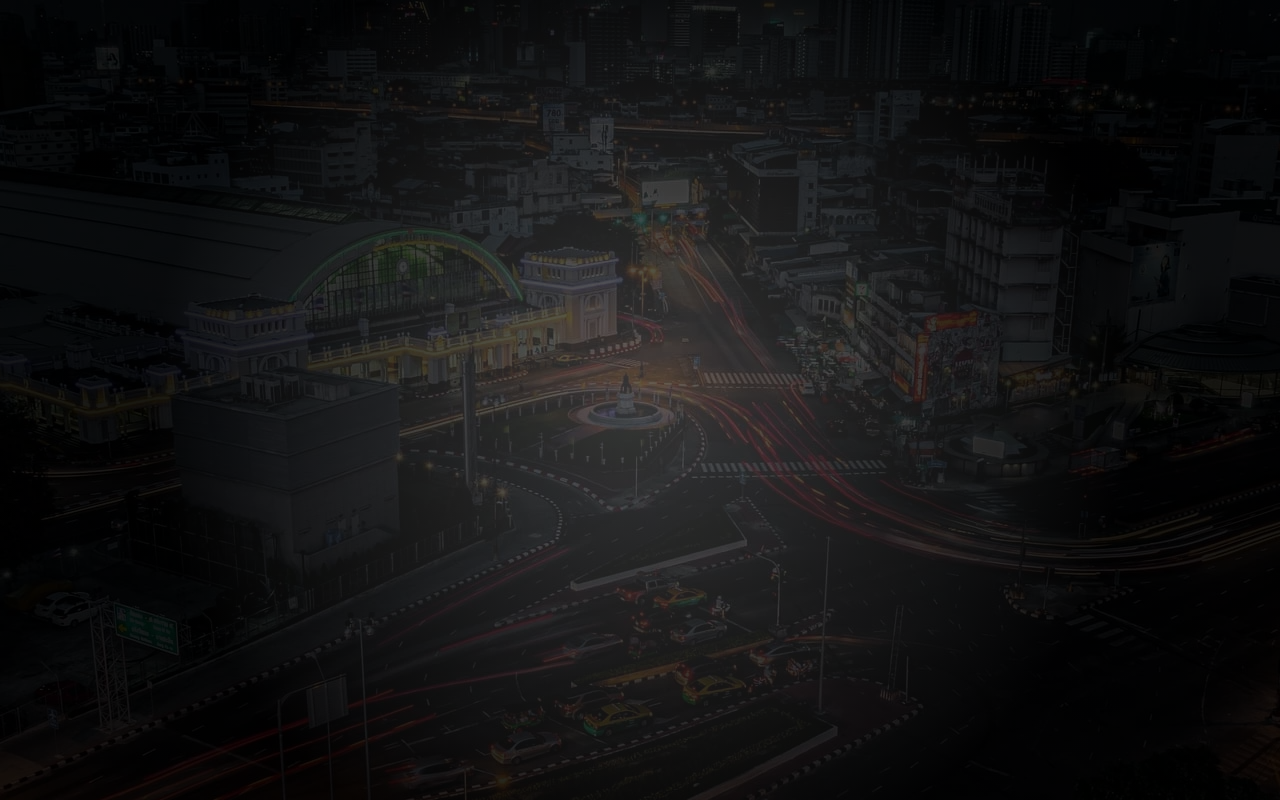
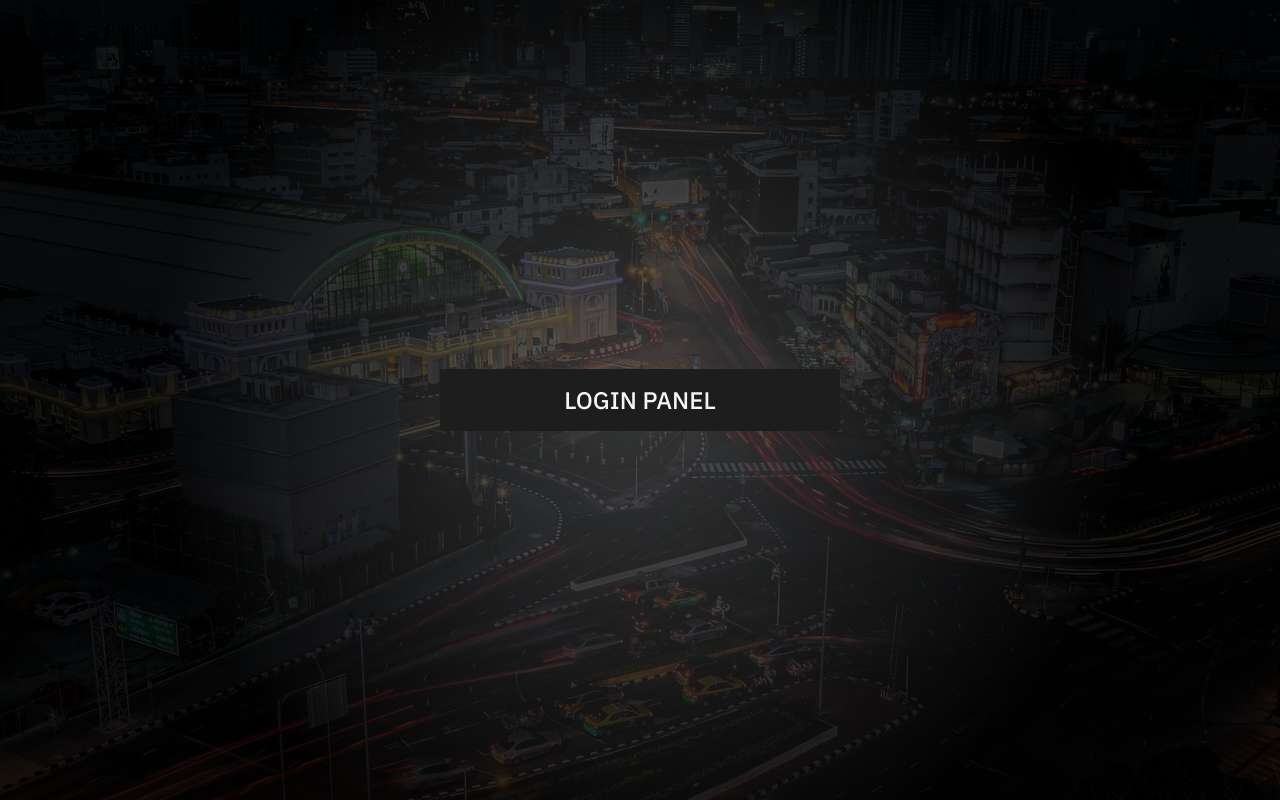
Before and after one commit to Maciej86/panel-login, a plain HTML site: page index.html in a window 1280 px wide. Drawn offline with Linux system fonts and the light colour scheme.

Commit message:
Coreted Google fonts and added panel.

```diff
--- /dev/null
+++ b/css/panel.css
@@ -0,0 +1,12 @@
+.panel {
+  width: 400px;
+  background: rgb(29, 29, 29);
+  color: rgb(245, 245, 245);
+}
+
+.panel__header {
+  margin: 0;
+  padding: 15px 30px;
+  text-align: center;
+  font-weight: 500;
+}
--- a/css/style.css
+++ b/css/style.css
@@ -13,10 +13,13 @@ html {
   height: 100%;
   margin: 0;
   background: url("../images/background.webp") center no-repeat;
-  font-family: "Rajdhani", sans-serif;
+  font-family: "IBM Plex Sans", sans-serif;
 }
 
 .pageTemplate__shdow {
+  display: flex;
+  justify-content: center;
+  align-items: center;
   width: 100%;
   height: 100%;
   background: radial-gradient(
--- a/index.html
+++ b/index.html
@@ -12,9 +12,23 @@
       rel="stylesheet"
     />
 
+    <link rel="preconnect" href="https://fonts.googleapis.com" />
+    <link rel="preconnect" href="https://fonts.gstatic.com" crossorigin />
+    <link
+      href="https://fonts.googleapis.com/css2?family=IBM+Plex+Sans:wght@400;500&display=swap"
+      rel="stylesheet"
+    />
+
     <link rel="stylesheet" href="css/style.css" />
+    <link rel="stylesheet" href="css/panel.css" />
   </head>
   <body class="pageTemplate">
-    <div class="pageTemplate__shdow"></div>
+    <main class="pageTemplate__shdow">
+      <section class="panel">
+        <header>
+          <h1 class="panel__header">LOGIN PANEL</h1>
+        </header>
+      </section>
+    </main>
   </body>
 </html>
```
